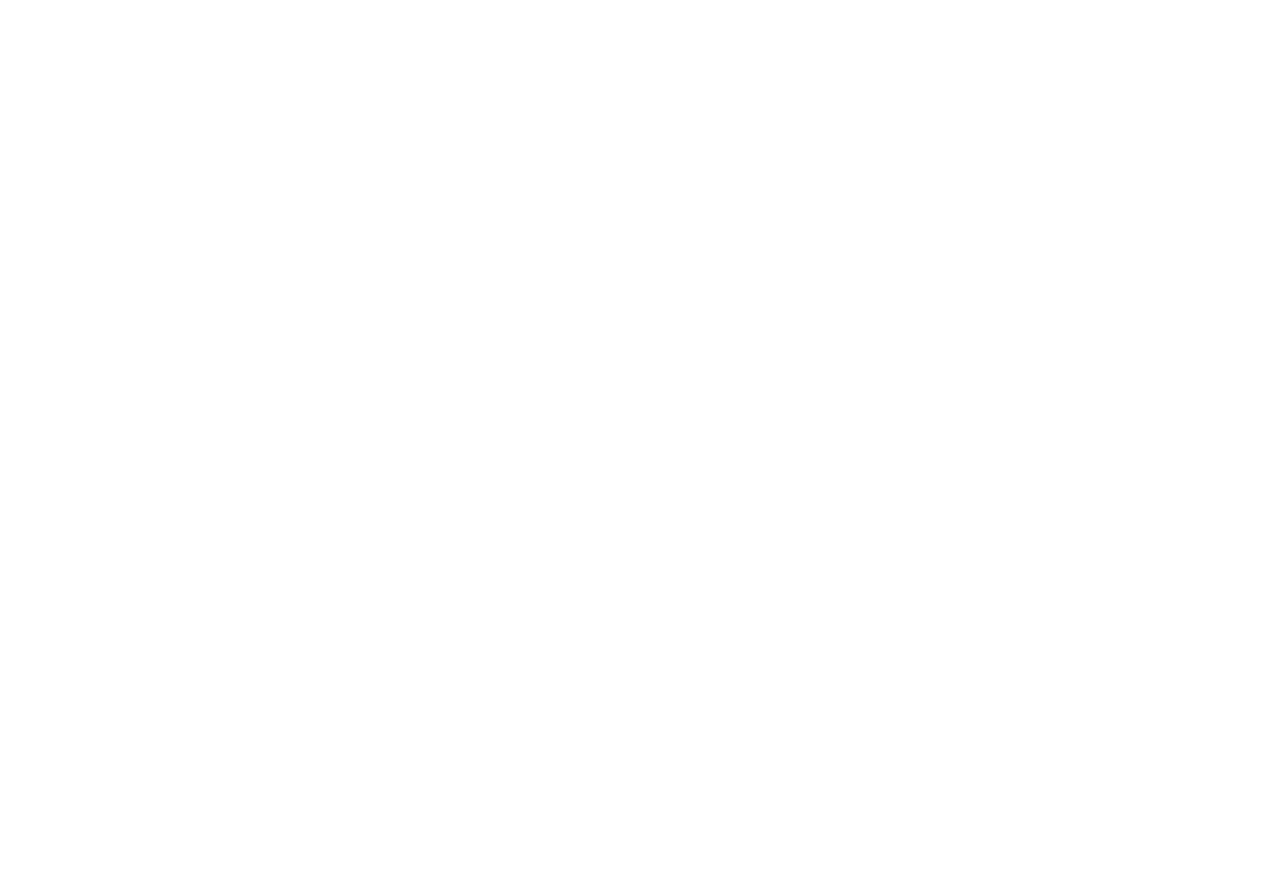
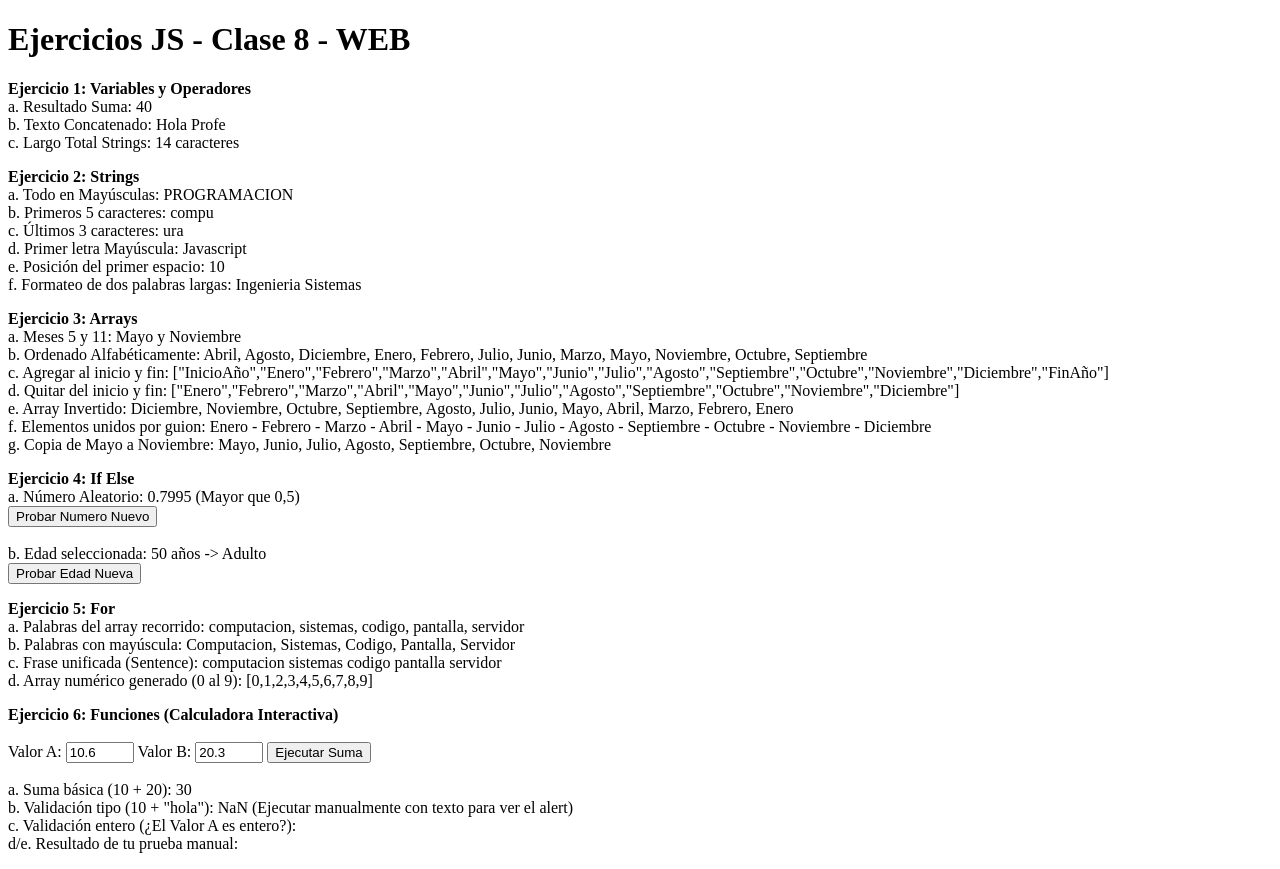
Before and after one commit to TomasBearzotti/JS-Clase8WEB, a plain HTML site: page index.html in a window 1280 px wide. Before the commit the page ends 800 px from the top, so only its background shows below. Drawn offline with Linux system fonts and the light colour scheme.

Commit message:
Resolucion de la Actividad

```diff
--- /dev/null
+++ b/exercises/arrays.js
@@ -0,0 +1,54 @@
+// Ejercicio 3: Arrays
+
+// Array base brindado por la consigna
+let meses = [
+  "Enero",
+  "Febrero",
+  "Marzo",
+  "Abril",
+  "Mayo",
+  "Junio",
+  "Julio",
+  "Agosto",
+  "Septiembre",
+  "Octubre",
+  "Noviembre",
+  "Diciembre",
+];
+
+// a. Mostrar por consola los meses 5 (Mayo -> índice 4) y 11 (Noviembre -> índice 10).
+console.log("Ejercicio 3a - Mes 5:", meses[4]);
+console.log("Ejercicio 3a - Mes 11:", meses[10]);
+document.getElementById("array-a").textContent = meses[4] + " y " + meses[10];
+
+// b. Ordenar el array alfabéticamente y mostrarlo por consola (utilizar sort).
+let mesesOrdenados = [...meses].sort();
+console.log("Ejercicio 3b - Ordenado alfabéticamente:", mesesOrdenados);
+document.getElementById("array-b").textContent = mesesOrdenados.join(", ");
+
+// c. Agregar un elemento al principio y al final del array (utilizar unshift y push).
+meses.unshift("InicioAño");
+meses.push("FinAño");
+console.log("Ejercicio 3c - Con elementos añadidos:", meses);
+document.getElementById("array-c").textContent = JSON.stringify(meses);
+
+// d. Quitar un elemento del principio y del final del array (utilizar shift y pop).
+meses.shift();
+meses.pop();
+console.log("Ejercicio 3d - Después de quitar elementos:", meses);
+document.getElementById("array-d").textContent = JSON.stringify(meses);
+
+// e. Invertir el orden del array (utilizar reverse).
+let mesesInvertidos = [...meses].reverse();
+console.log("Ejercicio 3e - Orden invertido:", mesesInvertidos);
+document.getElementById("array-e").textContent = mesesInvertidos.join(", ");
+
+// f. Unir todos los elementos en un único string separado por un guión (utilizar join).
+let stringMeses = meses.join(" - ");
+console.log("Ejercicio 3f - Meses unidos en un string:", stringMeses);
+document.getElementById("array-f").textContent = stringMeses;
+
+// g. Crear una copia del array que contenga desde Mayo hasta Noviembre (utilizar slice).
+let copiaMeses = meses.slice(4, 11);
+console.log("Ejercicio 3g - Copia de Mayo a Noviembre:", copiaMeses);
+document.getElementById("array-g").textContent = copiaMeses.join(", ");
--- /dev/null
+++ b/exercises/for.js
@@ -0,0 +1,44 @@
+// Ejercicio 5: For
+
+// a. Crear un array con 5 palabras y recorrerlo mostrando cada una por consola.
+let palabras = ["computacion", "sistemas", "codigo", "pantalla", "servidor"];
+let palabrasRecorridas = [];
+for (let i = 0; i < palabras.length; i++) {
+  console.log("Ejercicio 5a - Palabra:", palabras[i]);
+  palabrasRecorridas.push(palabras[i]);
+}
+
+document.getElementById("for-a").textContent = palabrasRecorridas.join(", ");
+
+// b. Convertir la primera letra de cada palabra en mayúscula y mostrar por consola.
+let palabrasModificadas = [];
+
+for (let i = 0; i < palabras.length; i++) {
+  let palabraCapitalizada =
+    palabras[i].substring(0, 1).toUpperCase() +
+    palabras[i].substring(1).toLowerCase();
+  console.log("Ejercicio 5b - Modificada:", palabraCapitalizada);
+  palabrasModificadas.push(palabraCapitalizada);
+}
+
+document.getElementById("for-b").textContent = palabrasModificadas.join(", ");
+
+// c. Recorrer el array guardando cada palabra dentro de una variable "sentence" vacía. Mostrar la cadena completa al final.
+let sentence = "";
+for (let i = 0; i < palabras.length; i++) {
+  if (i === 0) {
+    sentence += palabras[i];
+  } else {
+    sentence += " " + palabras[i];
+  }
+}
+console.log("Ejercicio 5c - Sentence unificada:", sentence);
+document.getElementById("for-c").textContent = sentence;
+
+// d. Crear un array vacío y llenarlo con un for de 10 repeticiones (del 0 al 9). Mostrar por consola.
+let numeros = [];
+for (let i = 0; i < 10; i++) {
+  numeros.push(i);
+}
+console.log("Ejercicio 5d - Array numérico final:", numeros);
+document.getElementById("for-d").textContent = JSON.stringify(numeros);
--- /dev/null
+++ b/exercises/functions.js
@@ -0,0 +1,79 @@
+// Ejercicio 6: Funciones
+
+// c. Crear una funcion validate integer que reciba un numero y devuelva verdadero si es entero.
+function validateInteger(numero) {
+  return Number.isInteger(numero);
+}
+
+// e. Funcion separada para validar y redondear (Logica pedida en 6d)
+function validarYRedondear(valor) {
+  if (!validateInteger(valor)) {
+    alert(
+      "ERROR: El numero " +
+        valor +
+        " tiene decimales. Se procedera a redondearlo.",
+    );
+    return Math.round(valor);
+  }
+  return valor;
+}
+
+// a, b, d, e. Funcion suma unificada con todas las capas de validacion requeridas
+function suma(a, b) {
+  // Validacion 6b: Controlar si alguno de los parametros no es un numero
+  if (typeof a !== "number" || isNaN(a) || typeof b !== "number" || isNaN(b)) {
+    alert("ERROR: Uno de los parametros no es un numero valido.");
+    return NaN;
+  }
+
+  // Validacion 6d/6e: Comprobar enteros y redondear si tienen decimales usando la funcion del punto e
+  a = validarYRedondear(a);
+  b = validarYRedondear(b);
+
+  return a + b;
+}
+
+// Parte Interactiva
+function calcularSumaManual() {
+  let stringA = document.getElementById("input-a").value.trim();
+  let stringB = document.getElementById("input-b").value.trim();
+
+  let numA = parseFloat(stringA);
+  let numB = parseFloat(stringB);
+
+  // Si no es un numero parseable, pasamos el string original para que falle la validacion de tipo
+  let parametroA = isNaN(numA) || stringA === "" ? stringA : numA;
+  let parametroB = isNaN(numB) || stringB === "" ? stringB : numB;
+
+  // Chequeo dinamico del tipo de valor ingresado
+  let mensajeChequeo = "";
+
+  if (typeof parametroA !== "number") {
+    mensajeChequeo = "No es un numero";
+  } else if (validateInteger(parametroA)) {
+    mensajeChequeo = "Es un numero entero";
+  } else {
+    mensajeChequeo = "Es un numero decimal";
+  }
+
+  document.getElementById("func-c").textContent = mensajeChequeo;
+
+  // Exec logica inicial
+  let resultadoFinal = suma(parametroA, parametroB);
+
+  if (isNaN(resultadoFinal)) {
+    document.getElementById("func-de").textContent = "NaN";
+  } else {
+    document.getElementById("func-de").textContent = resultadoFinal;
+  }
+}
+
+// Ejecuciones de Pruebas Estaticas (Punto A, B)
+
+// Prueba Punto A estatica
+let fx_resultadoA = suma(10, 20);
+document.getElementById("func-a").textContent = fx_resultadoA;
+
+// Prueba Punto B estatica
+document.getElementById("func-b").textContent =
+  "NaN (Ejecutar manualmente con texto para ver el alert)";
--- /dev/null
+++ b/exercises/if_else.js
@@ -0,0 +1,50 @@
+// Ejercicio 4: If Else
+
+// a. Crear un número aleatorio entre 0 y 1 y mostrar un mensaje indicando si es mayor o menor a 0.5.
+function ejecutarPuntoA() {
+  let numeroAleatorio = Math.random();
+  let mensajeA = "";
+  if (numeroAleatorio >= 0.5) {
+    mensajeA = "Mayor que 0,5";
+  } else {
+    mensajeA = "Menor que 0,5";
+  }
+
+  console.log(
+    "Ejercicio 4a - Número:",
+    numeroAleatorio,
+    "| Resultado:",
+    mensajeA,
+  );
+  document.getElementById("if-else-a").textContent =
+    numeroAleatorio.toFixed(4) + " (" + mensajeA + ")";
+}
+
+// b. Generar una edad aleatoria entera entre 0 y 100 y mostrar un mensaje indicando a qué rango de edad pertenece según los criterios
+function ejecutarPuntoB() {
+  let age = Math.floor(Math.random() * 101);
+  let mensajeB = "";
+  if (age < 2) {
+    mensajeB = "Bebe";
+  } else if (age >= 2 && age <= 12) {
+    mensajeB = "Niño";
+  } else if (age >= 13 && age <= 19) {
+    mensajeB = "Adolescente";
+  } else if (age >= 20 && age <= 30) {
+    mensajeB = "Joven";
+  } else if (age >= 31 && age <= 60) {
+    mensajeB = "Adulto";
+  } else if (age >= 61 && age <= 75) {
+    mensajeB = "Adulto mayor";
+  } else {
+    mensajeB = "Anciano";
+  }
+
+  console.log("Ejercicio 4b - Edad:", age, "años | Categoría:", mensajeB);
+  document.getElementById("if-else-b").textContent =
+    age + " años -> " + mensajeB;
+}
+
+// --- Ejecución Inicial ---
+ejecutarPuntoA();
+ejecutarPuntoB();
--- /dev/null
+++ b/exercises/strings.js
@@ -0,0 +1,47 @@
+// Ejercicio 2: Strings
+
+// a. Convertir todo el texto en mayúscula (mínimo 10 caracteres).
+let textoCompletoMayo = "programacion";
+let resultadoA = textoCompletoMayo.toUpperCase();
+console.log("Ejercicio 2a - Texto en mayúscula:", resultadoA);
+document.getElementById("string-a").textContent = resultadoA;
+
+// b. Generar un nuevo string con los primeros 5 caracteres usando substring.
+let textoCincoLetras = "computadora";
+let resultadoB = textoCincoLetras.substring(0, 5);
+console.log("Ejercicio 2b - Primeros 5 caracteres:", resultadoB);
+document.getElementById("string-b").textContent = resultadoB;
+
+// c. Generar un nuevo string con los últimos 3 caracteres usando substring.
+let textoTresLetras = "arquitectura";
+let resultadoC = textoTresLetras.substring(textoTresLetras.length - 3);
+console.log("Ejercicio 2c - Últimos 3 caracteres:", resultadoC);
+document.getElementById("string-c").textContent = resultadoC;
+
+// d. Primera letra en mayúscula y las demás en minúscula usando substring, toUpperCase, toLowerCase y +.
+let textoCapitalizar = "javascript";
+let resultadoD =
+  textoCapitalizar.substring(0, 1).toUpperCase() +
+  textoCapitalizar.substring(1).toLowerCase();
+console.log("Ejercicio 2d - Texto capitalizado:", resultadoD);
+document.getElementById("string-d").textContent = resultadoD;
+
+// e. Encontrar la posición del primer espacio en blanco usando indexOf.
+let textoConEspacio = "desarrollo web";
+let resultadoE = textoConEspacio.indexOf(" ");
+console.log("Ejercicio 2e - Posición del primer espacio:", resultadoE);
+document.getElementById("string-e").textContent = resultadoE;
+
+// f. Dos palabras largas. Primera letra de ambas en mayúscula y las demás en minúscula.
+let textoDosPalabras = "ingenieria sistemas";
+let primerEspacio = textoDosPalabras.indexOf(" ");
+let palabraUno = textoDosPalabras.substring(0, primerEspacio);
+let palabraDos = textoDosPalabras.substring(primerEspacio + 1);
+let resultadoF =
+  palabraUno.substring(0, 1).toUpperCase() +
+  palabraUno.substring(1).toLowerCase() +
+  " " +
+  palabraDos.substring(0, 1).toUpperCase() +
+  palabraDos.substring(1).toLowerCase();
+console.log("Ejercicio 2f - Texto con dos palabras capitalizadas:", resultadoF);
+document.getElementById("string-f").textContent = resultadoF;
--- /dev/null
+++ b/exercises/variables_and_operators.js
@@ -0,0 +1,24 @@
+// Ejercicio 1: Variables y Operadores
+
+// a. Crear dos variables numéricas y guardar el valor de la suma en una 3er variable.
+let numero1 = 15;
+let numero2 = 25;
+let resultadoSuma = numero1 + numero2;
+console.log("Ejercicio 1a - El resultado de la suma es: " + resultadoSuma);
+document.getElementById("resultado-suma").textContent = resultadoSuma;
+
+// b. Crear dos variables de tipo String y concatenarlas guardando el resultado en una 3er variable.
+let textoA = "Hola ";
+let textoB = "Profe";
+let textoConcatenado = textoA + textoB;
+console.log("Ejercicio 1b - El texto concatenado es: " + textoConcatenado);
+document.getElementById("resultado-concatenacion").textContent =
+  textoConcatenado;
+
+// c. Crear dos variables de tipo String y sumar el largo de cada variable guardando el resultado en una 3er variable.
+let palabra1 = "Rosario";
+let palabra2 = "Central";
+let largoTotal = palabra1.length + palabra2.length;
+console.log("Ejercicio 1c - El largo total es: " + largoTotal);
+document.getElementById("resultado-largo").textContent =
+  largoTotal + " caracteres";
--- a/index.html
+++ b/index.html
@@ -3,8 +3,79 @@
   <head>
     <meta charset="UTF-8" />
     <meta name="viewport" content="width=device-width, initial-scale=1.0" />
-    <title>Document</title>
+    <title>Ejercicios JS - Clase 8 - WEB</title>
   </head>
   <body>
+    <h1>Ejercicios JS - Clase 8 - WEB</h1>
+
+    <p>
+      <strong>Ejercicio 1: Variables y Operadores</strong><br />
+      a. Resultado Suma: <span id="resultado-suma"></span><br />
+      b. Texto Concatenado: <span id="resultado-concatenacion"></span><br />
+      c. Largo Total Strings: <span id="resultado-largo"></span>
+    </p>
+
+    <p>
+      <strong>Ejercicio 2: Strings</strong><br />
+      a. Todo en Mayúsculas: <span id="string-a"></span><br />
+      b. Primeros 5 caracteres: <span id="string-b"></span><br />
+      c. Últimos 3 caracteres: <span id="string-c"></span><br />
+      d. Primer letra Mayúscula: <span id="string-d"></span><br />
+      e. Posición del primer espacio: <span id="string-e"></span><br />
+      f. Formateo de dos palabras largas: <span id="string-f"></span>
+    </p>
+
+    <p>
+      <strong>Ejercicio 3: Arrays</strong><br />
+      a. Meses 5 y 11: <span id="array-a"></span><br />
+      b. Ordenado Alfabéticamente: <span id="array-b"></span><br />
+      c. Agregar al inicio y fin: <span id="array-c"></span><br />
+      d. Quitar del inicio y fin: <span id="array-d"></span><br />
+      e. Array Invertido: <span id="array-e"></span><br />
+      f. Elementos unidos por guion: <span id="array-f"></span><br />
+      g. Copia de Mayo a Noviembre: <span id="array-g"></span>
+    </p>
+
+    <p>
+      <strong>Ejercicio 4: If Else</strong><br />
+      a. Número Aleatorio: <span id="if-else-a"></span><br />
+      <button onclick="ejecutarPuntoA()">Probar Numero Nuevo</button>
+      <br /><br />
+      b. Edad seleccionada: <span id="if-else-b">.</span><br />
+      <button onclick="ejecutarPuntoB()">Probar Edad Nueva</button>
+    </p>
+
+    <p>
+      <strong>Ejercicio 5: For</strong><br />
+      a. Palabras del array recorrido: <span id="for-a"></span><br />
+      b. Palabras con mayúscula: <span id="for-b"></span><br />
+      c. Frase unificada (Sentence): <span id="for-c"></span><br />
+      d. Array numérico generado (0 al 9): <span id="for-d"></span>
+    </p>
+
+<p>
+      <strong>Ejercicio 6: Funciones (Calculadora Interactiva)</strong><br /><br />
+
+      <label for="input-a">Valor A:</label>
+      <input type="text" id="input-a" value="10.6" style="width: 60px;" />
+
+      <label for="input-b">Valor B:</label>
+      <input type="text" id="input-b" value="20.3" style="width: 60px;" />
+
+      <button onclick="calcularSumaManual()">Ejecutar Suma</button>
+      <br /><br />
+
+      a. Suma básica (10 + 20): <span id="func-a"></span><br />
+      b. Validación tipo (10 + "hola"): <span id="func-b"></span><br />
+      c. Validación entero (¿El Valor A es entero?): <span id="func-c"></span><br />
+      d/e. Resultado de tu prueba manual: <strong id="func-de" style="color: #0076ff;"></strong>
+    </p>
+
+    <script src="./exercises/variables_and_operators.js"></script>
+    <script src="./exercises/strings.js"></script>
+    <script src="./exercises/arrays.js"></script>
+    <script src="./exercises/if_else.js"></script>
+    <script src="./exercises/for.js"></script>
+    <script src="./exercises/functions.js"></script>
   </body>
 </html>
```
Also changed, not shown: excercises/arrays.js (deleted), excercises/for.js (deleted), excercises/functions.js (deleted), excercises/if_else.js (deleted), excercises/strings.js (deleted), excercises/variables_and_operators.js (deleted), 1 other file.
